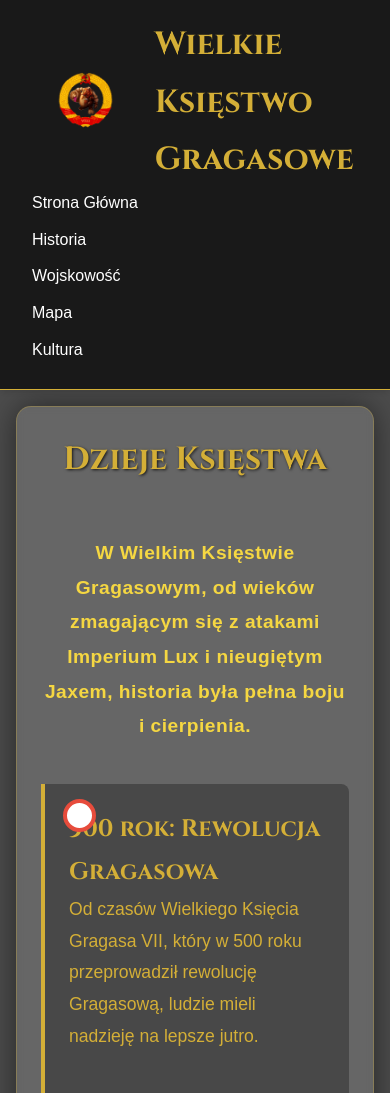
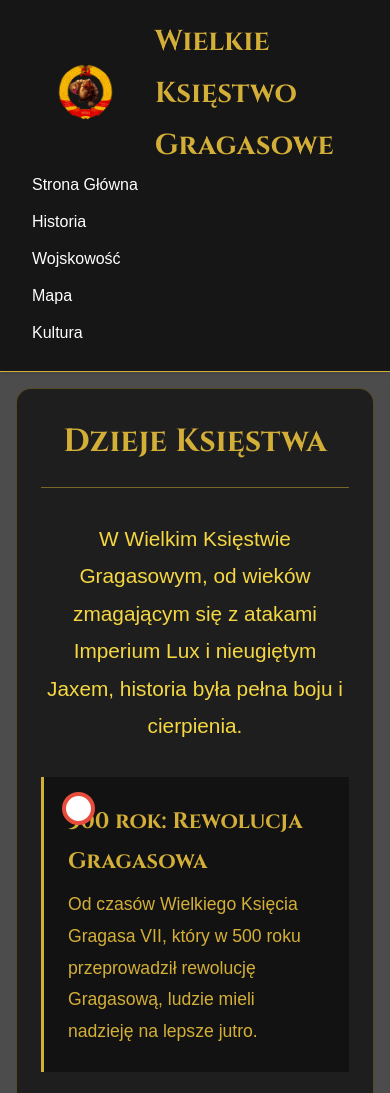
Before and after one commit to Szejsonek/Gragsstrona, a plain HTML site: page pages/historia.html in a window 390 px wide. Shown: the top 1093 px of the page. Drawn offline with Linux system fonts and the light colour scheme.

Commit message:
Update historia.css

```diff
--- a/historia.css
+++ b/historia.css
@@ -1,7 +1,11 @@
-/* GOOGLE FONTS - IMPORT */
-@import url('https://fonts.googleapis.com/css2?family=Cinzel:wght@400;700&family=Marcellus&display=swap');
+/* RESET */
+* {
+    margin: 0;
+    padding: 0;
+    box-sizing: border-box;
+}
 
-/* GŁÓWNE STYLE */
+/* PEŁNOEKTRANOWE TŁO */
 .history-page {
     background:
         linear-gradient(rgba(0, 0, 0, 0.7),
@@ -9,16 +13,14 @@
         url('../images/historia/tlo-historia.jpg') no-repeat center center fixed;
     background-size: cover;
     min-height: 100vh;
-    color: #D4AF37; /* Złoty kolor */
+    color: #D4AF37;
     font-family: 'Marcellus', serif;
     line-height: 1.8;
-    padding: 0;
-    margin: 0;
 }
 
 /* NAGŁÓWEK */
 .history-header {
-    background: rgba(20, 20, 20, 0.9);
+    background: rgba(20, 20, 20, 0.95);
     padding: 1rem 2rem;
     position: sticky;
     top: 0;
@@ -41,7 +43,7 @@
 .history-header h1 {
     font-family: 'Cinzel', serif;
     color: #D4AF37;
-    margin: 0;
+    font-size: 1.8rem;
 }
 
 /* GŁÓWNA ZAWARTOŚĆ */
@@ -49,11 +51,10 @@
     max-width: 900px;
     margin: 2rem auto;
     padding: 2rem;
-    background: rgba(255, 255, 255, 0.15);
+    background: rgba(0, 0, 0, 0.6);
     backdrop-filter: blur(8px);
     border-radius: 15px;
     border: 1px solid rgba(212, 175, 55, 0.3);
-    box-shadow: 0 0 30px rgba(0, 0, 0, 0.5);
 }
 
 .history-content h2 {
@@ -61,47 +62,40 @@
     color: #D4AF37;
     font-size: 2.5rem;
     text-align: center;
-    margin-bottom: 3rem;
-    text-shadow: 1px 1px 3px rgba(0, 0, 0, 0.8);
+    margin-bottom: 2rem;
+    padding-bottom: 1rem;
+    border-bottom: 1px solid rgba(212, 175, 55, 0.5);
 }
 
-/* TEKST HISTORYCZNY */
+/* TEKST */
 .history-text {
     font-size: 1.1rem;
 }
 
-.history-text p {
-    margin-bottom: 1.8rem;
-}
-
 .lead {
-    font-size: 1.4rem;
-    font-weight: bold;
+    font-size: 1.3rem;
     text-align: center;
-    margin: 3rem 0;
+    margin: 2rem 0;
     color: #F5D742;
-    letter-spacing: 0.5px;
 }
 
 /* ELEMENTY SPECJALNE */
 .timeline-item {
-    padding: 2rem;
-    margin: 2.5rem 0;
-    background: rgba(0, 0, 0, 0.3);
-    border-left: 4px solid #D4AF37;
-    border-radius: 0 8px 8px 0;
+    padding: 1.5rem;
+    margin: 1.5rem 0;
+    background: rgba(0, 0, 0, 0.4);
+    border-left: 3px solid #D4AF37;
 }
 
 .timeline-item h3 {
     font-family: 'Cinzel', serif;
     color: #D4AF37;
-    font-size: 1.5rem;
-    margin-top: 0;
+    font-size: 1.4rem;
+    margin-bottom: 0.5rem;
 }
 
 .highlight {
     background: rgba(212, 175, 55, 0.1);
-    box-shadow: 0 0 15px rgba(212, 175, 55, 0.2);
 }
 
 .villain {
@@ -116,21 +110,19 @@
 
 .epic-quote {
     font-style: italic;
-    font-size: 1.4rem;
-    padding: 2rem;
-    margin: 3rem 0;
+    font-size: 1.3rem;
+    padding: 1.5rem;
+    margin: 2rem 0;
     text-align: center;
-    background: rgba(0, 0, 0, 0.3);
-    border-left: 4px solid #D4AF37;
-    border-right: 4px solid #D4AF37;
+    background: rgba(0, 0, 0, 0.4);
 }
 
 /* STOPKA */
 .history-footer {
-    background: rgba(20, 20, 20, 0.9);
+    background: rgba(20, 20, 20, 0.95);
     color: #D4AF37;
-    padding: 2rem;
     text-align: center;
+    padding: 1.5rem;
     border-top: 1px solid #D4AF37;
     font-family: 'Cinzel', serif;
 }
@@ -140,18 +132,9 @@
     .history-main {
         margin: 1rem;
         padding: 1.5rem;
-        backdrop-filter: blur(5px);
     }
 
     .history-content h2 {
         font-size: 2rem;
     }
-
-    .lead {
-        font-size: 1.2rem;
-    }
-
-    .timeline-item {
-        padding: 1.5rem;
-    }
 }
```
